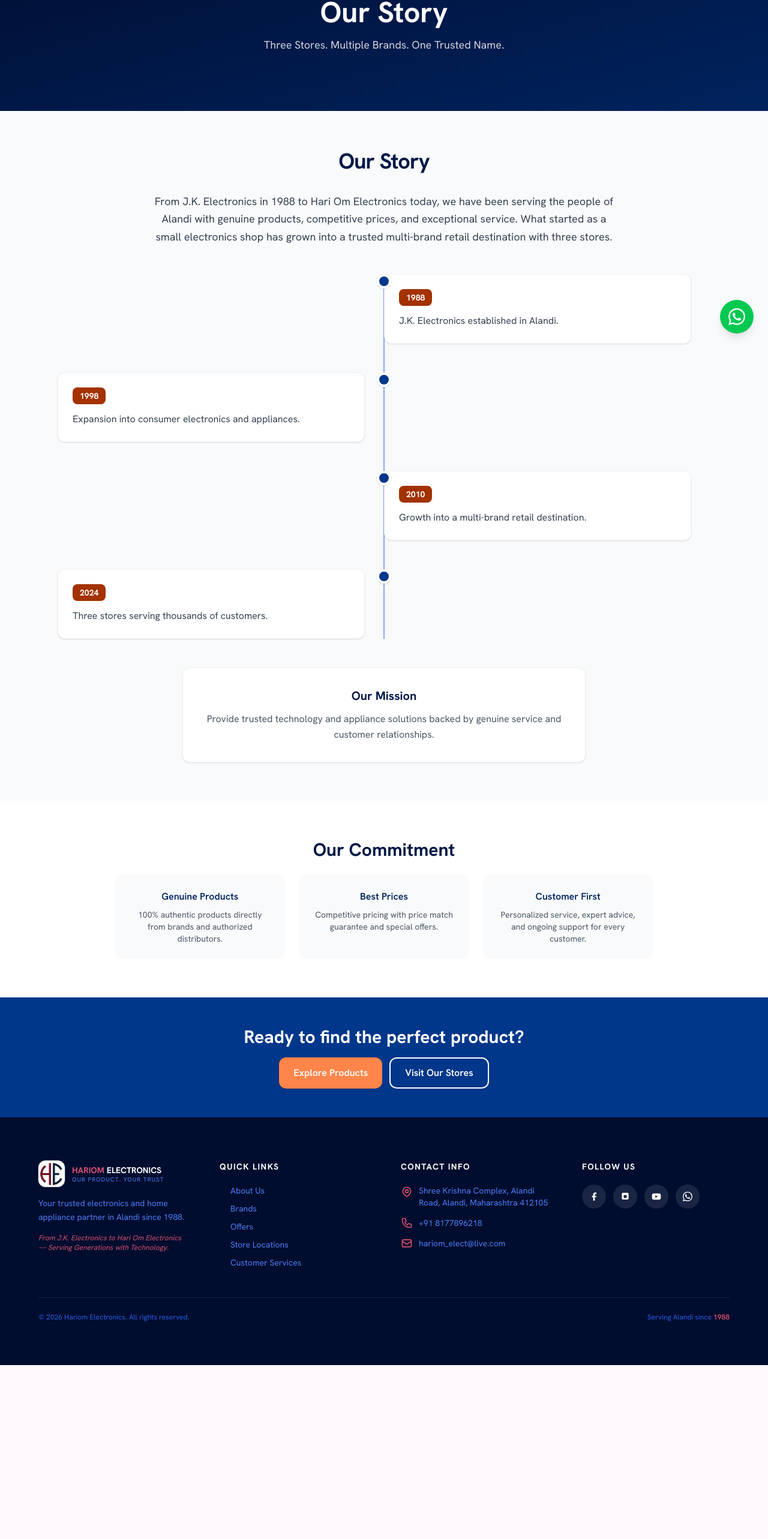
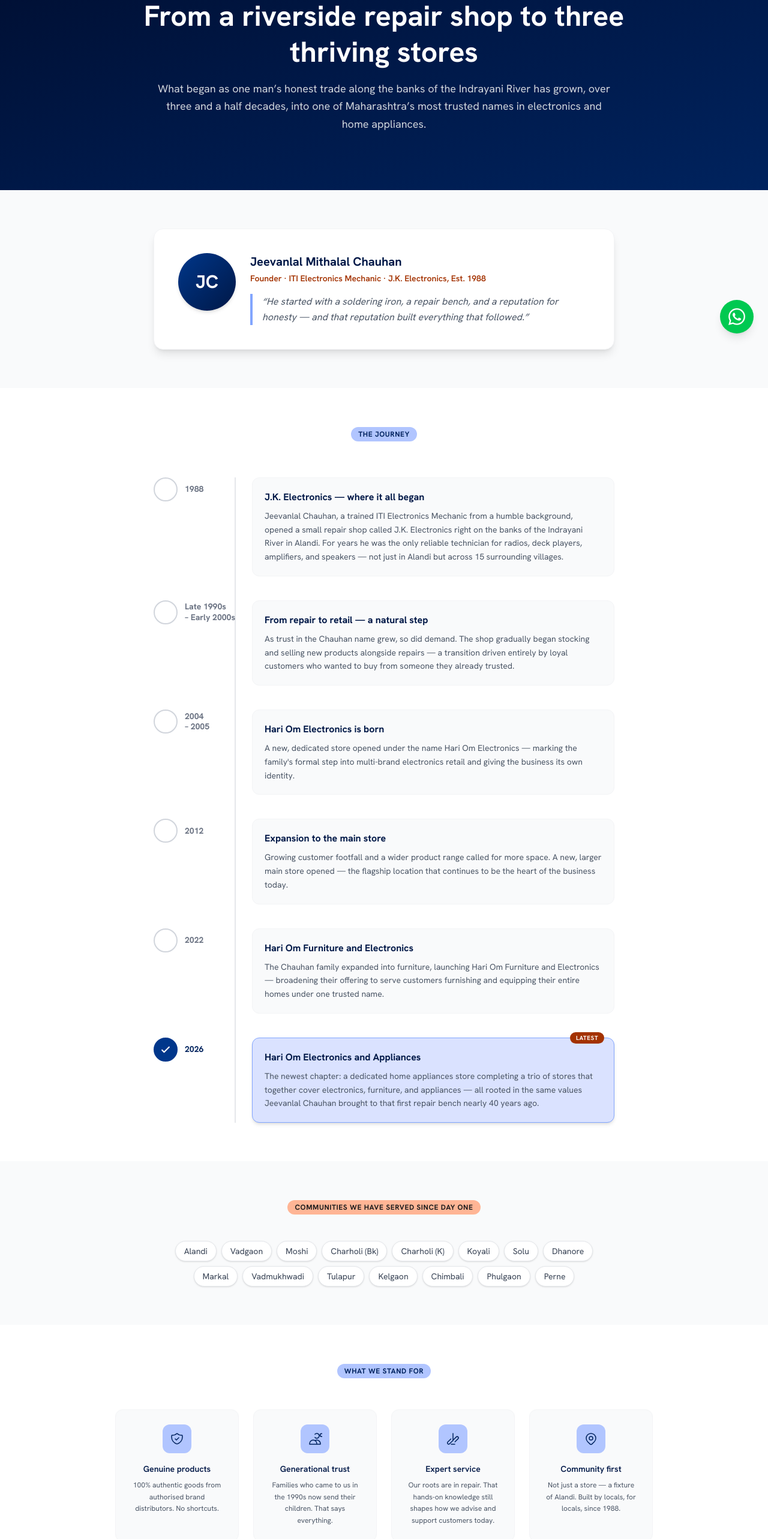
Before and after one commit to hariomgbackend-bot/hariomwebsite, a Next.js app: page /about in a window 1280 px wide. Shown: the part 220-2786 px from the top of the page at 60% size. Before the commit the page ends 2496 px from the top, so only its background shows below. Built offline with nearby package versions, Linux system fonts and the light colour scheme.

Commit message:
rewrite about page with full founder story, timeline, villages, values grid

```diff
--- a/src/app/about/page.js
+++ b/src/app/about/page.js
@@ -2,62 +2,173 @@
 
 import Link from 'next/link'
 import { useTranslation } from '@/hooks/useTranslation'
-import Timeline from '@/components/Timeline'
+
+var villages = ['Alandi', 'Vadgaon', 'Moshi', 'Charholi (Bk)', 'Charholi (K)', 'Koyali', 'Solu', 'Dhanore', 'Markal', 'Vadmukhwadi', 'Tulapur', 'Kelgaon', 'Chimbali', 'Phulgaon', 'Perne']
+
+var timeline = [
+  { year: '1988', heading: 'J.K. Electronics — where it all began', body: 'Jeevanlal Chauhan, a trained ITI Electronics Mechanic from a humble background, opened a small repair shop called J.K. Electronics right on the banks of the Indrayani River in Alandi. For years he was the only reliable technician for radios, deck players, amplifiers, and speakers — not just in Alandi but across 15 surrounding villages.' },
+  { year: 'Late 1990s\n– Early 2000s', heading: 'From repair to retail — a natural step', body: 'As trust in the Chauhan name grew, so did demand. The shop gradually began stocking and selling new products alongside repairs — a transition driven entirely by loyal customers who wanted to buy from someone they already trusted.' },
+  { year: '2004\n– 2005', heading: 'Hari Om Electronics is born', body: 'A new, dedicated store opened under the name Hari Om Electronics — marking the family\'s formal step into multi-brand electronics retail and giving the business its own identity.' },
+  { year: '2012', heading: 'Expansion to the main store', body: 'Growing customer footfall and a wider product range called for more space. A new, larger main store opened — the flagship location that continues to be the heart of the business today.' },
+  { year: '2022', heading: 'Hari Om Furniture and Electronics', body: 'The Chauhan family expanded into furniture, launching Hari Om Furniture and Electronics — broadening their offering to serve customers furnishing and equipping their entire homes under one trusted name.' },
+  { year: '2026', heading: 'Hari Om Electronics and Appliances', body: 'The newest chapter: a dedicated home appliances store completing a trio of stores that together cover electronics, furniture, and appliances — all rooted in the same values Jeevanlal Chauhan brought to that first repair bench nearly 40 years ago.', latest: true },
+]
 
 export default function AboutPage() {
   const { t } = useTranslation()
 
   return (
     <>
+      {/* ── Hero ── */}
       <section className="bg-gradient-to-br from-brand-900 via-brand-800 to-brand-700 py-16 md:py-24">
         <div className="container-custom text-center">
-          <span className="inline-block px-4 py-1.5 bg-accent-500/20 text-accent-400 text-xs md:text-sm font-semibold rounded-full mb-4">
-            {t('tagline')}
+          <span className="inline-block px-4 py-1.5 bg-accent-500/20 text-accent-400 text-xs md:text-sm font-semibold rounded-full mb-4 uppercase tracking-wider">
+            OUR STORY
           </span>
-          <h1 className="text-3xl md:text-5xl font-bold text-white mb-4">{t('about.heading')}</h1>
-          <p className="text-lg text-gray-300 max-w-2xl mx-auto">{t('about.subheading')}</p>
+          <h1 className="text-3xl md:text-5xl font-bold text-white mb-4 max-w-4xl mx-auto leading-tight">
+            From a riverside repair shop to three thriving stores
+          </h1>
+          <p className="text-lg text-gray-300 max-w-3xl mx-auto leading-relaxed">
+            What began as one man&rsquo;s honest trade along the banks of the Indrayani River has grown, over three and a half decades, into one of Maharashtra&rsquo;s most trusted names in electronics and home appliances.
+          </p>
         </div>
       </section>
 
+      {/* ── Founder card ── */}
       <section className="py-12 md:py-16 bg-gray-50">
         <div className="container-custom">
-          <div className="max-w-3xl mx-auto">
-            <h2 className="section-title text-center mb-8">{t('about.heading')}</h2>
-            <p className="text-gray-700 text-center mb-12 text-lg leading-relaxed">
-              From J.K. Electronics in 1988 to Hari Om Electronics today, we have been serving the
-              people of Alandi with genuine products, competitive prices, and exceptional service.
-              What started as a small electronics shop has grown into a trusted multi-brand retail
-              destination with three stores.
-            </p>
-          </div>
-
-          <Timeline />
-
-          <div className="max-w-2xl mx-auto mt-12 bg-white rounded-xl p-8 shadow-sm text-center border border-gray-100">
-            <h3 className="text-xl font-bold text-brand-800 mb-3">{t('about.mission')}</h3>
-            <p className="text-gray-600 leading-relaxed">{t('about.missionText')}</p>
+          <div className="max-w-3xl mx-auto bg-white rounded-2xl shadow-lg border border-gray-100 p-8 md:p-10 flex flex-col sm:flex-row items-start gap-6">
+            <div className="w-20 h-20 md:w-24 md:h-24 rounded-full bg-gradient-to-br from-brand-600 to-brand-800 flex items-center justify-center text-white text-2xl md:text-3xl font-bold shrink-0 shadow-md">
+              JC
+            </div>
+            <div>
+              <p className="text-lg md:text-xl font-bold text-brand-800">Jeevanlal Mithalal Chauhan</p>
+              <p className="text-sm text-accent-500 font-semibold mt-1">Founder · ITI Electronics Mechanic · J.K. Electronics, Est. 1988</p>
+              <div className="mt-4 pl-4 border-l-4 border-brand-200">
+                <p className="text-gray-600 italic leading-relaxed">&ldquo;He started with a soldering iron, a repair bench, and a reputation for honesty — and that reputation built everything that followed.&rdquo;</p>
+              </div>
+            </div>
           </div>
         </div>
       </section>
 
+      {/* ── Timeline ── */}
       <section className="py-12 md:py-16 bg-white">
-        <div className="container-custom text-center">
-          <h2 className="text-2xl md:text-3xl font-bold text-brand-800 mb-6">Our Commitment</h2>
-          <div className="grid grid-cols-1 md:grid-cols-3 gap-6 max-w-4xl mx-auto">
-            {[
-              { title: 'Genuine Products', desc: '100% authentic products directly from brands and authorized distributors.' },
-              { title: 'Best Prices', desc: 'Competitive pricing with price match guarantee and special offers.' },
-              { title: 'Customer First', desc: 'Personalized service, expert advice, and ongoing support for every customer.' },
-            ].map((item) => (
-              <div key={item.title} className="p-6 rounded-xl bg-gray-50 hover:shadow-md transition-shadow">
-                <h3 className="font-semibold text-brand-700 mb-2">{item.title}</h3>
-                <p className="text-sm text-gray-600">{item.desc}</p>
-              </div>
-            ))}
+        <div className="container-custom">
+          <div className="text-center mb-12">
+            <span className="inline-block px-3 py-1 bg-brand-100 text-brand-700 text-xs font-bold rounded-full mb-3 uppercase tracking-wider">THE JOURNEY</span>
+          </div>
+          <div className="max-w-3xl mx-auto relative">
+            {/* Vertical line */}
+            <div className="absolute left-[115px] md:left-[135px] top-0 bottom-0 w-0.5 bg-gray-200 hidden sm:block" />
+            <div className="space-y-10">
+              {timeline.map(function (item, i) {
+                return (
+                  <div key={i} className="relative flex flex-col sm:flex-row gap-4 sm:gap-6">
+                    {/* Year dot */}
+                    <div className="flex items-start sm:w-[120px] md:w-[140px] shrink-0">
+                      <div className={'relative z-10 flex items-center gap-3 ' + (item.latest ? 'text-brand-700' : 'text-gray-500')}>
+                        <div className={'hidden sm:flex w-10 h-10 rounded-full items-center justify-center shrink-0 border-2 ' + (item.latest ? 'bg-brand-600 border-brand-600' : 'bg-white border-gray-300')}>
+                          {item.latest && (
+                            <svg className="w-5 h-5 text-white" fill="none" stroke="currentColor" viewBox="0 0 24 24">
+                              <path strokeLinecap="round" strokeLinejoin="round" strokeWidth={2.5} d="M5 13l4 4L19 7" />
+                            </svg>
+                          )}
+                        </div>
+                        <span className={'text-sm font-bold whitespace-pre-line leading-tight ' + (item.latest ? 'text-brand-700' : 'text-gray-500')}>{item.year}</span>
+                      </div>
+                    </div>
+                    {/* Card */}
+                    <div className={'flex-1 rounded-xl border p-5 relative ' + (item.latest ? 'bg-brand-50 border-brand-200 shadow-md' : 'bg-gray-50 border-gray-100')}>
+                      {item.latest && (
+                        <span className="absolute -top-2.5 right-4 px-2.5 py-0.5 bg-accent-500 text-white text-[10px] font-bold rounded-full uppercase tracking-wider">Latest</span>
+                      )}
+                      <h3 className="font-bold text-brand-800 mb-2">{item.heading}</h3>
+                      <p className="text-sm text-gray-600 leading-relaxed">{item.body}</p>
+                    </div>
+                  </div>
+                )
+              })}
+            </div>
           </div>
         </div>
       </section>
 
+      {/* ── Communities ── */}
+      <section className="py-12 md:py-16 bg-gray-50">
+        <div className="container-custom">
+          <div className="text-center mb-8">
+            <span className="inline-block px-3 py-1 bg-accent-100 text-accent-600 text-xs font-bold rounded-full mb-3 uppercase tracking-wider">COMMUNITIES WE HAVE SERVED SINCE DAY ONE</span>
+          </div>
+          <div className="flex flex-wrap justify-center gap-2 max-w-3xl mx-auto">
+            {villages.map(function (v) {
+              return (
+                <span key={v} className="px-3.5 py-1.5 bg-white text-gray-700 text-sm rounded-full border border-gray-200 shadow-sm hover:bg-brand-50 hover:border-brand-200 hover:text-brand-700 transition-colors">
+                  {v}
+                </span>
+              )
+            })}
+          </div>
+        </div>
+      </section>
+
+      {/* ── Values grid ── */}
+      <section className="py-12 md:py-16 bg-white">
+        <div className="container-custom">
+          <div className="text-center mb-10">
+            <span className="inline-block px-3 py-1 bg-brand-100 text-brand-700 text-xs font-bold rounded-full mb-3 uppercase tracking-wider">WHAT WE STAND FOR</span>
+          </div>
+          <div className="grid grid-cols-2 lg:grid-cols-4 gap-4 md:gap-6 max-w-4xl mx-auto">
+            {[
+              { icon: 'shield', title: 'Genuine products', body: '100% authentic goods from authorised brand distributors. No shortcuts.' },
+              { icon: 'users', title: 'Generational trust', body: 'Families who came to us in the 1990s now send their children. That says everything.' },
+              { icon: 'tool', title: 'Expert service', body: 'Our roots are in repair. That hands-on knowledge still shapes how we advise and support customers today.' },
+              { icon: 'location', title: 'Community first', body: 'Not just a store — a fixture of Alandi. Built by locals, for locals, since 1988.' },
+            ].map(function (item) {
+              return (
+                <div key={item.title} className="bg-gray-50 rounded-xl p-6 text-center hover:shadow-md transition-shadow border border-gray-100">
+                  <div className="w-12 h-12 rounded-xl bg-brand-100 flex items-center justify-center mx-auto mb-4">
+                    {item.icon === 'shield' && (
+                      <svg className="w-6 h-6 text-brand-700" fill="none" stroke="currentColor" viewBox="0 0 24 24">
+                        <path strokeLinecap="round" strokeLinejoin="round" strokeWidth={1.5} d="M9 12l2 2 4-4m5.618-4.016A11.955 11.955 0 0112 2.944a11.955 11.955 0 01-8.618 3.04A12.02 12.02 0 003 9c0 5.591 3.824 10.29 9 11.622 5.176-1.332 9-6.03 9-11.622 0-1.042-.133-2.052-.382-3.016z" />
+                      </svg>
+                    )}
+                    {item.icon === 'users' && (
+                      <svg className="w-6 h-6 text-brand-700" fill="none" stroke="currentColor" viewBox="0 0 24 24">
+                        <path strokeLinecap="round" strokeLinejoin="round" strokeWidth={1.5} d="M12 4.354a4 4 0 110 5.292M15 21H3v-1a6 6 0 0112 0v1zm0 0h6v-1a6 6 0 00-9-5.197m13.5-9a2.5 2.5 0 11-5 0 2.5 2.5 0 015 0z" />
+                      </svg>
+                    )}
+                    {item.icon === 'tool' && (
+                      <svg className="w-6 h-6 text-brand-700" fill="none" stroke="currentColor" viewBox="0 0 24 24">
+                        <path strokeLinecap="round" strokeLinejoin="round" strokeWidth={1.5} d="M11.42 15.17l-5.146 5.146a2.121 2.121 0 01-3-3l5.146-5.146m3.854 1.854l5.146-5.146a2.121 2.121 0 013 3l-5.146 5.146M9 21h6M12 3v12" />
+                      </svg>
+                    )}
+                    {item.icon === 'location' && (
+                      <svg className="w-6 h-6 text-brand-700" fill="none" stroke="currentColor" viewBox="0 0 24 24">
+                        <path strokeLinecap="round" strokeLinejoin="round" strokeWidth={1.5} d="M17.657 16.657L13.414 20.9a1.998 1.998 0 01-2.827 0l-4.244-4.243a8 8 0 1111.314 0z" />
+                        <path strokeLinecap="round" strokeLinejoin="round" strokeWidth={1.5} d="M15 11a3 3 0 11-6 0 3 3 0 016 0z" />
+                      </svg>
+                    )}
+                  </div>
+                  <h3 className="font-semibold text-brand-800 mb-2 text-sm">{item.title}</h3>
+                  <p className="text-xs text-gray-600 leading-relaxed">{item.body}</p>
+                </div>
+              )
+            })}
+          </div>
+        </div>
+      </section>
+
+      {/* Mission statement */}
+      <section className="py-10 bg-brand-50 border-y border-brand-100">
+        <div className="container-custom text-center">
+          <p className="text-base md:text-lg text-brand-800 font-medium max-w-3xl mx-auto leading-relaxed">
+            &ldquo;To provide trusted technology and appliance solutions, backed by honest service and lasting customer relationships — just as we have since 1988.&rdquo;
+          </p>
+        </div>
+      </section>
+
+      {/* ── CTA ── */}
       <section className="py-12 bg-brand-600">
         <div className="container-custom text-center">
           <h2 className="text-2xl md:text-3xl font-bold text-white mb-4">Ready to find the perfect product?</h2>
```
